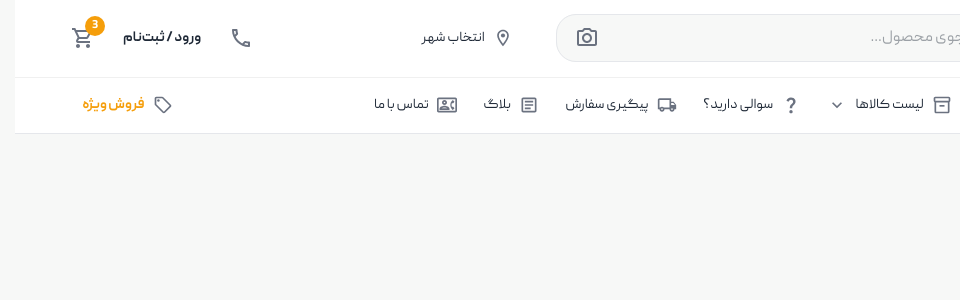
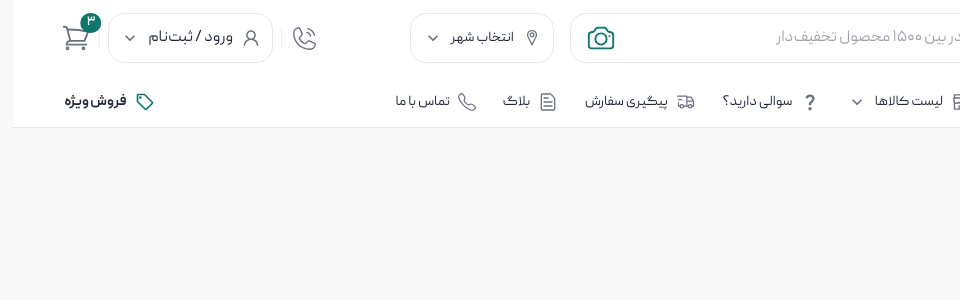
Before and after one commit to devfaf/kalachi-shop, a Next.js app: page / in a window 1280 px wide. Shown: the top 300 px of the page, without its empty margins (320-1280 px from the left). Built offline with nearby package versions, Linux system fonts and the light colour scheme; what @mui/material-nextjs would draw is missing.

Commit message:
style: improve header styles

```diff
--- a/src/components/layout/Header/Header.tsx
+++ b/src/components/layout/Header/Header.tsx
@@ -3,7 +3,7 @@
 import Logo from "./Logo";
 import Search from "./Search";
 import Location from "./Location";
-import Support from "./Support";
+import Contact from "./Contact";
 import Auth from "./Auth";
 import Cart from "./Cart";
 import Navigation from "../Navigation/Navigation";
@@ -31,7 +31,7 @@ const Header = () => {
         sx={{
           minHeight: 105,
           px: { xs: 2, md: 4 },
-          gap: 4,
+          gap: 2,
         }}
       >
         {/* Logo + Search + Location */}
@@ -39,7 +39,7 @@ const Header = () => {
           sx={{
             display: "flex",
             alignItems: "center",
-            gap: { xs: 2, md: 4 },
+            gap: { md: 2 },
             flex: 1,
             minWidth: 0,
           }}
@@ -59,14 +59,30 @@ const Header = () => {
           sx={{
             display: "flex",
             alignItems: "center",
-            gap: 1.5,
+            gap: 1,
             flexShrink: 0,
             pl: 2,
           }}
         >
 
-          <Support />
+          <Contact />
+          <Box
+            sx={{
+              bgcolor: "#eee",
+              width: "1px",
+              height: "20px"
+            }}>
+          </Box>
+
           <Auth />
+
+          <Box
+            sx={{
+              bgcolor: "#eee",
+              width: "1px",
+              height: "20px"
+            }}>
+          </Box>
 
           <Cart />
         </Box>
--- a/src/components/layout/Header/Location.tsx
+++ b/src/components/layout/Header/Location.tsx
@@ -1,7 +1,6 @@
 import { Button } from "@mui/material"
-import {
-  LocationOnOutlined,
-} from "@mui/icons-material";
+import { VscLocation } from "react-icons/vsc";
+import { KeyboardArrowDown } from "@mui/icons-material";
 
 const Location = () => {
   const navButtonSx = {
@@ -25,10 +24,15 @@ const Location = () => {
   };
   return (
     <Button
-            startIcon={<LocationOnOutlined />}
+      startIcon={<VscLocation />}
+      endIcon={<KeyboardArrowDown />}
       sx={{
         ...navButtonSx,
         flexShrink: 0,
+        border: "1px solid",
+        borderColor: "divider",
+        borderRadius: 2,
+        height: 50,
       }}
     >
       انتخاب شهر
--- a/src/components/layout/Header/Search.tsx
+++ b/src/components/layout/Header/Search.tsx
@@ -1,8 +1,9 @@
 import { Box, TextField, IconButton, InputAdornment } from "@mui/material"
 import {
     SearchOutlined,
-    CameraAltOutlined,
 } from "@mui/icons-material";
+import { HiOutlineCamera } from "react-icons/hi2";
+import { CiSearch } from "react-icons/ci";
 
 const Search = () => {
     return (
@@ -15,29 +16,29 @@ const Search = () => {
         >
             <TextField
                 fullWidth
-                size="small"
-                placeholder="جستجوی محصول..."
+                placeholder="جستجو در بین ۱۵۰۰ محصول تخفیف‌دار"
                 sx={{
+                    height: 50,
                     "& .MuiOutlinedInput-root": {
-                        height: 48,
-                        borderRadius: 2.5,
-                        bgcolor: "background.default",
+                        height: 64,
+                        padding: 0,
+                        borderRadius: 2,
 
                         "& fieldset": {
-                            borderColor: "#E5E7EB",
+                            border: "1px solid",
+                            borderColor: "divider",
+                            borderWidth: "1px !important",
                         },
 
                         "&:hover fieldset": {
-                            borderColor: "#E5E7EB",
+                            borderColor: "divider",
+                            borderWidth: "1px !important",
                         },
 
                         "&.Mui-focused fieldset": {
-                            borderColor: "#E5E7EB",
+                            borderColor: "divider",
+                            borderWidth: "1px !important",
                         },
-                    },
-
-                    "& .MuiInputBase-input": {
-                        textAlign: "right",
                     },
                 }}
                 slotProps={{
@@ -48,18 +49,24 @@ const Search = () => {
                                     size="small"
                                     aria-label="جستجو"
                                     sx={{
-                                        width: 40,
-                                        height: 40,
+                                        width: 50,
+                                        height: 50,
+                                        padding: 0,
+                                        border: "10px solid",
+                                        borderColor: "primary.main",
+                                        borderRadius: 2,
+
                                         bgcolor: "primary.main",
-                                        color: "#fff",
-                                        borderRadius: 2,
+                                        color: "primary.contrastText",
 
                                         "&:hover": {
                                             bgcolor: "primary.main",
                                         },
                                     }}
                                 >
-                                    <SearchOutlined />
+                                    <Box
+                                        component={CiSearch}
+                                        sx={{ fontSize: 30 }} />
                                 </IconButton>
                             </InputAdornment>
                         ),
@@ -69,9 +76,24 @@ const Search = () => {
                                 <IconButton
                                     size="small"
                                     aria-label="جستجوی تصویری"
-                                    sx={{ color: "text.secondary" }}
+                                    sx={{
+                                        pl: 2,
+
+                                        "&:active": {
+                                            transform: "scale(0.85)",
+                                        },
+
+                                        transition: "transform 150ms ease",
+                                    }}
                                 >
-                                    <CameraAltOutlined />
+                                    <Box
+                                        component={HiOutlineCamera}
+                                        sx={{
+                                            fontSize: 30,
+                                            color: "primary.main",
+                                        }}
+
+                                    />
                                 </IconButton>
                             </InputAdornment>
                         ),
--- a/src/components/layout/Navigation/Navigation.tsx
+++ b/src/components/layout/Navigation/Navigation.tsx
@@ -3,14 +3,16 @@ import Image from "next/image";
 import Link from "next/link";
 import {
     KeyboardArrowDownOutlined,
-    HomeOutlined,
-    Inventory2Outlined,
     QuestionMarkOutlined,
-    LocalShippingOutlined,
-    ArticleOutlined,
-    ContactPhoneOutlined,
     LocalOfferOutlined,
 } from "@mui/icons-material";
+import { PiList } from "react-icons/pi";
+import { HiOutlineHome } from "react-icons/hi2";
+import { AiOutlineShop } from "react-icons/ai";
+import { TbTruckDelivery } from "react-icons/tb";
+import { RxFileText } from "react-icons/rx";
+import { BsTelephone } from "react-icons/bs";
+
 import { useState } from "react";
 import { categories, productsMenu } from "../Header/data/navigation";
 import { navButtonSx } from "../Header/style/navButtonStyle"
@@ -51,9 +53,8 @@ const Navigation = () => {
                 display: "flex",
                 alignItems: "center",
                 justifyContent: "space-between",
-                minHeight: 56,
-                px: { xs: 2, md: 4 },
-                borderTop: "1px solid #F0F0F0",
+                minHeight: 50,
+                px: { md: 2 },
                 bgcolor: "background.paper",
                 overflowX: "auto",
             }}
@@ -68,13 +69,12 @@ const Navigation = () => {
             >
                 {/* Category */}
                 <Button
-                    startIcon={<Inventory2Outlined />}
+                    startIcon={<PiList />}
                     endIcon={<KeyboardArrowDownOutlined />}
                     onClick={openCategoryMenu}
                     sx={{
                         ...navButtonSx,
-                        color: "primary.main",
-                        fontWeight: 700,
+                        color: "text.primary",
                     }}
                 >
                     دسته‌بندی کالاها
@@ -99,15 +99,25 @@ const Navigation = () => {
                 <Button
                     component={Link}
                     href="/"
-                    startIcon={<HomeOutlined />}
-                    sx={navButtonSx}
+                    startIcon={<HiOutlineHome />}
+                    sx={{
+                        ...navButtonSx,
+                        color: "text.primary",
+                    }}
                 >
                     صفحه اصلی
                 </Button>
 
                 {/* Products */}
                 <Button
-                    startIcon={<Inventory2Outlined />}
+                    startIcon={
+                        <Box
+                            component={AiOutlineShop}
+                            sx={{
+                                strokeWidth: .5,
+                            }}
+                        ></Box>
+                    }
                     endIcon={<KeyboardArrowDownOutlined />}
                     onClick={openProductsMenu}
                     sx={navButtonSx}
@@ -146,7 +156,13 @@ const Navigation = () => {
                 <Button
                     component={Link}
                     href="/track-order"
-                    startIcon={<LocalShippingOutlined />}
+                    startIcon={
+                        <Box
+                            component={TbTruckDelivery}
+                            sx={{
+                                strokeWidth: 1.5,
+                            }}
+                        ></Box>}
                     sx={navButtonSx}
                 >
                     پیگیری سفارش
@@ -156,7 +172,12 @@ const Navigation = () => {
                 <Button
                     component={Link}
                     href="/blog"
-                    startIcon={<ArticleOutlined />}
+                    startIcon={
+                        <Box
+                            component={RxFileText}
+                        >
+
+                        </Box>}
                     sx={navButtonSx}
                 >
                     بلاگ
@@ -166,7 +187,16 @@ const Navigation = () => {
                 <Button
                     component={Link}
                     href="/contact"
-                    startIcon={<ContactPhoneOutlined />}
+                    startIcon={
+                        <Box
+                            component={BsTelephone}
+                            sx={{
+                                fontSize: "18px !important"
+                            }}
+                        >
+
+                        </Box>
+                    }
                     sx={navButtonSx}
                 >
                     تماس با ما
@@ -177,14 +207,27 @@ const Navigation = () => {
             <Button
                 component={Link}
                 href="/special-offers"
-                startIcon={<LocalOfferOutlined />}
                 sx={{
                     ...navButtonSx,
-                    color: "secondary.main",
+                    color: "text.primary",
                     fontWeight: 700,
                     flexShrink: 0,
                     ml: 3,
+                    "&:hover": {
+                        color: "primary.main",
+                    }
                 }}
+                startIcon={
+                    <Box
+                        component={LocalOfferOutlined}
+                        sx={{
+                            fontWeight: 700,
+                            color:"primary.main"
+                        }}
+                    >
+
+                    </Box>
+                }
             >
                 فروش ویژه
             </Button>
--- a/src/styles/theme.ts
+++ b/src/styles/theme.ts
@@ -158,16 +158,32 @@ const theme = createTheme({
 
       styleOverrides: {
         root: {
-          borderRadius: 8,
-          minHeight: 42,
+          "&:hover": {
+            backgroundColor: "transparent",
+          },
+          "&:active": {
+            backgroundColor: "transparent",
+          },
         },
       },
     },
 
     MuiIconButton: {
+      defaultProps: {
+        disableRipple: true,
+      },
+
       styleOverrides: {
         root: {
           borderRadius: 8,
+
+          "&:hover": {
+            backgroundColor: "transparent",
+          },
+
+          "&:active": {
+            backgroundColor: "transparent",
+          },
         },
       },
     },
```
Also changed, not shown: src/components/layout/Header/Auth.tsx (+12 -3 lines), src/components/layout/Header/Cart.tsx (+26 -12 lines), src/components/layout/Header/Contact.tsx (+29 -0 lines), src/components/layout/Header/Support.tsx (deleted, +0 -18 lines). Lines whose indentation alone changed are shown as unchanged.
